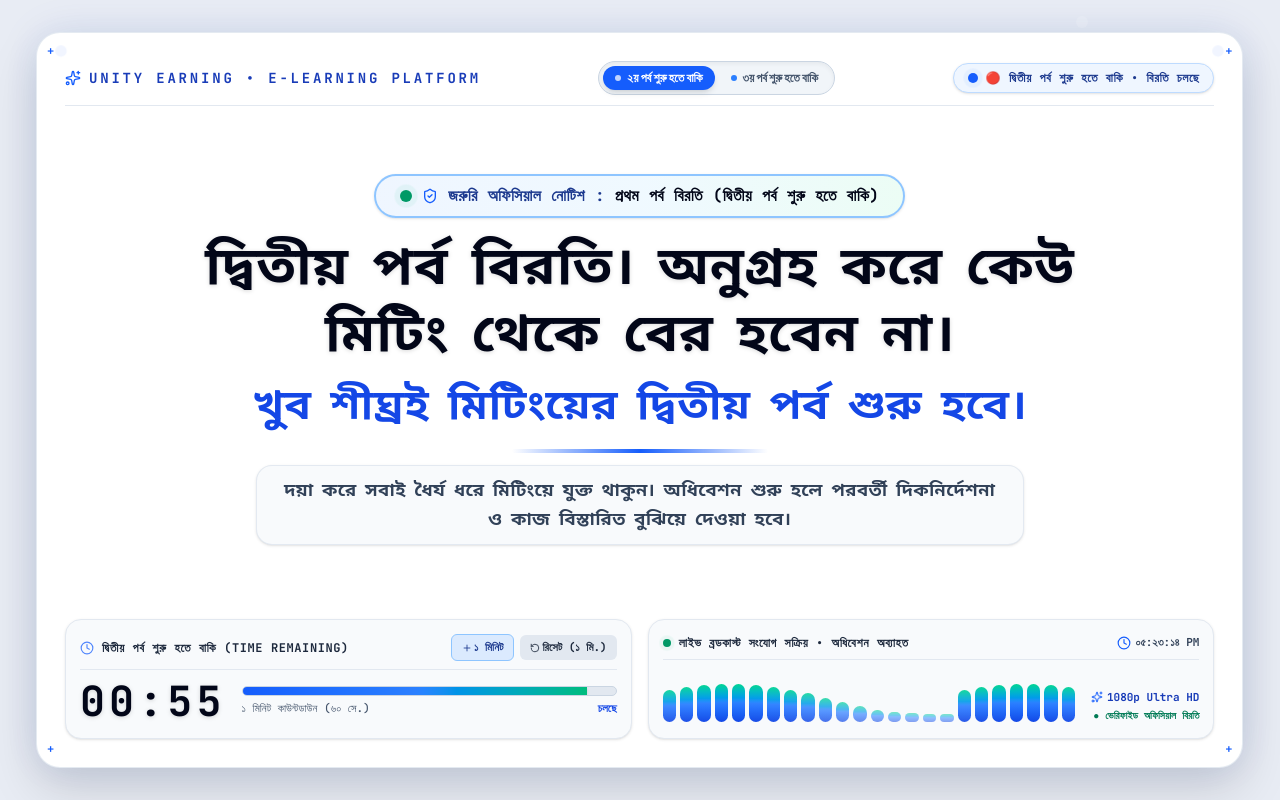
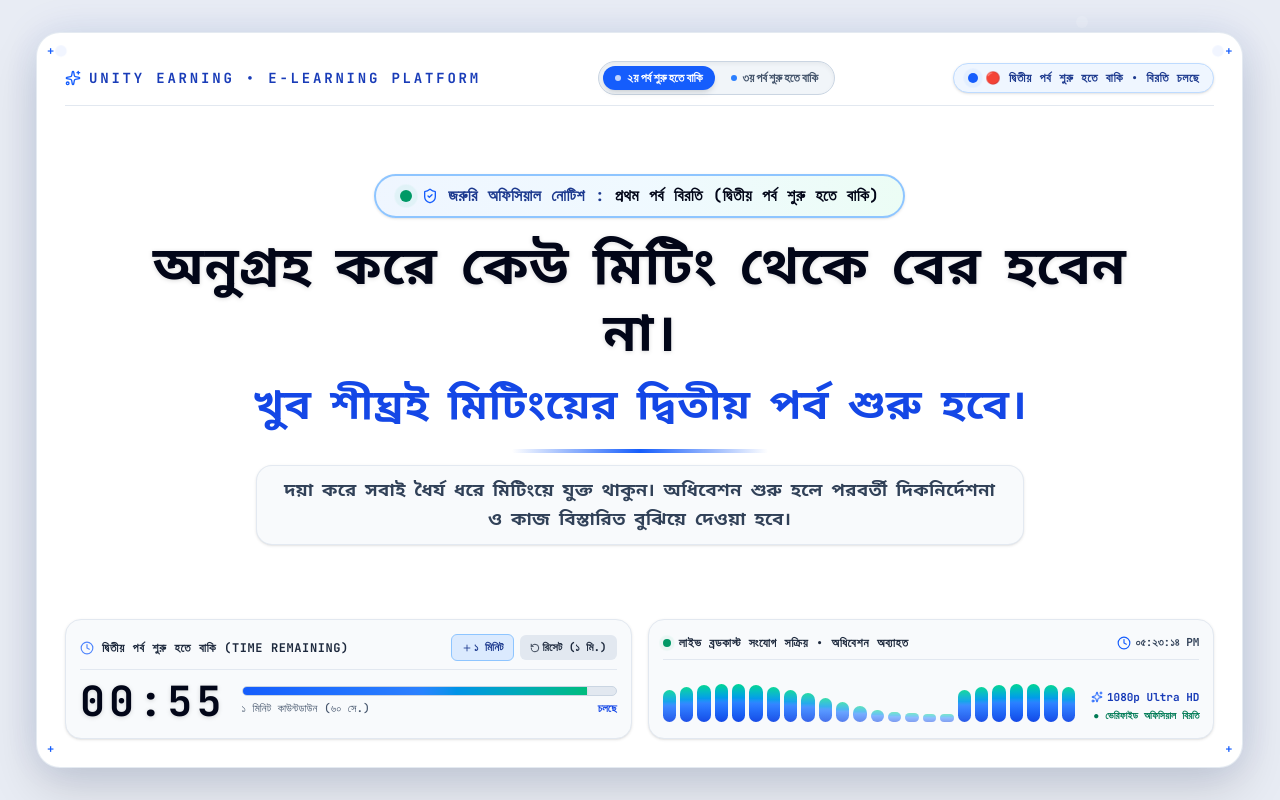
Before and after one commit to kazih6684-netizen/Jhhgff, a React (Vite) app: page / in a window 1280 px wide. Built offline with nearby package versions, Linux system fonts and the light colour scheme; a web font is replaced by a local one.

Commit message:
fix: update Bengali headlines for clarity
Refined messaging in break and start states to maintain professional tone and improve readability for meeting participants.

```diff
--- a/src/App.tsx
+++ b/src/App.tsx
@@ -15,7 +15,7 @@ const DEFAULT_STATE: MeetingState = {
   currentPart: 'part2',
   title: 'Unity Earning E-learning Platform Official Counselling Meeting',
   subtitle: 'আমাদের অফিসিয়াল কাউন্সেলিং ও দিকনির্দেশনা সেশন',
-  bengaliHeadline: 'দ্বিতীয় পর্ব বিরতি। অনুগ্রহ করে কেউ মিটিং থেকে বের হবে না।',
+  bengaliHeadline: 'অনুগ্রহ করে কেউ মিটিং থেকে বের হবেন না।',
   bengaliBody: 'খুব শীঘ্রই মিটিংয়ের দ্বিতীয় পর্ব শুরু হবে। দয়া করে সবাই ধৈর্য ধরে মিটিংয়ে যুক্ত থাকুন।',
   statusBadge: '🔴 দ্বিতীয় পর্ব শুরু হতে বাকি • বিরতি চলছে',
   countdownSeconds: 60, // Strictly 1 minute (60s -> 0s)
@@ -49,7 +49,7 @@ export default function App() {
         loaded.currentPart = loaded.currentPart || 'part2';
         loaded.bengaliHeadline = loaded.currentPart === 'part3'
           ? 'তৃতীয় পর্ব বিরতি। অনুগ্রহ করে কেউ মিটিং থেকে বের হবে না।'
-          : 'দ্বিতীয় পর্ব বিরতি। অনুগ্রহ করে কেউ মিটিং থেকে বের হবেন না।';
+          : 'অনুগ্রহ করে কেউ মিটিং থেকে বের হবেন না।';
         loaded.bengaliBody = loaded.currentPart === 'part3'
           ? 'খুব শীঘ্রই মিটিংয়ের তৃতীয় পর্ব শুরু হবে।'
           : 'খুব শীঘ্রই মিটিংয়ের দ্বিতীয় পর্ব শুরু হবে।';
@@ -59,7 +59,7 @@ export default function App() {
       } else if (sessionActiveMode === 'started') {
         loaded.theme = 'cyber-cyan';
         loaded.statusBadge = '🔴 LIVE COUNSELLING MEETING • সম্প্রচার চলছে';
-        loaded.bengaliHeadline = 'আমাদের কাউন্সেলিং সেমিনার মিটিংয়ের দ্বিতীয় পর্ব শুরু হয়েছে!';
+        loaded.bengaliHeadline = 'আমাদের কাউন্সেলিং সেমিনার মিটিংয়ের দ্বিতীয় পর্ব শুরু হয়েছে।';
         loaded.bengaliBody = 'সবাই মনোযোগ সহকারে কাউন্সেলিং মিটিংটি কন্টিনিউ করুন।';
       } else if (sessionActiveMode === 'ended') {
         loaded.theme = 'royal-emerald';
--- a/src/components/MeetingScreen.tsx
+++ b/src/components/MeetingScreen.tsx
@@ -172,7 +172,7 @@ export const MeetingScreen: React.FC<Props> = ({
         theme: 'monochrome-clean',
         statusBadge: isPart2 ? '🔴 দ্বিতীয় পর্ব শুরু হতে বাকি • বিরতি চলছে' : '🔴 তৃতীয় পর্ব শুরু হতে বাকি • বিরতি চলছে',
         bengaliHeadline: isPart2
-          ? 'দ্বিতীয় পর্ব বিরতি। অনুগ্রহ করে কেউ মিটিং থেকে বের হবে না।'
+          ? 'অনুগ্রহ করে কেউ মিটিং থেকে বের হবেন না।'
           : 'তৃতীয় পর্ব বিরতি। অনুগ্রহ করে কেউ মিটিং থেকে বের হবে না।',
         bengaliBody: isPart2
           ? 'খুব শীঘ্রই মিটিংয়ের দ্বিতীয় পর্ব শুরু হবে। দয়া করে সবাই ধৈর্য ধরে মিটিংয়ে যুক্ত থাকুন।'
@@ -194,7 +194,7 @@ export const MeetingScreen: React.FC<Props> = ({
         mode: 'started',
         theme: 'cyber-cyan',
         statusBadge: '🔴 LIVE COUNSELLING MEETING • সম্প্রচার চলছে',
-        bengaliHeadline: 'আমাদের অফিসিয়াল কাউন্সেলিং মিটিংয়ের দ্বিতীয় পর্ব শুরু হয়েছে!',
+        bengaliHeadline: 'আমাদের কাউন্সেলিং সেমিনার মিটিংয়ের দ্বিতীয় পর্ব শুরু হয়েছে।',
         bengaliBody: 'সবাই মনোযোগ সহকারে কাউন্সেলিং মিটিংটি কন্টিনিউ করুন। মিটিং শেষ হলে সম্পূর্ণ কাজ বিস্তারিত বুঝিয়ে দেওয়া হবে।',
         isCountdownActive: false,
       });
@@ -210,7 +210,7 @@ export const MeetingScreen: React.FC<Props> = ({
         theme: 'monochrome-clean',
         statusBadge: isPart2 ? '🔴 দ্বিতীয় পর্ব শুরু হতে বাকি • বিরতি চলছে' : '🔴 তৃতীয় পর্ব শুরু হতে বাকি • বিরতি চলছে',
         bengaliHeadline: isPart2
-          ? 'দ্বিতীয় পর্ব বিরতি। অনুগ্রহ করে কেউ মিটিং থেকে বের হবে না।'
+          ? 'অনুগ্রহ করে কেউ মিটিং থেকে বের হবেন না।'
           : 'তৃতীয় পর্ব বিরতি। অনুগ্রহ করে কেউ মিটিং থেকে বের হবে না।',
         bengaliBody: isPart2
           ? 'খুব শীঘ্রই মিটিংয়ের দ্বিতীয় পর্ব শুরু হবে। দয়া করে সবাই ধৈর্য ধরে মিটিংয়ে যুক্ত থাকুন।'
@@ -376,7 +376,7 @@ export const MeetingScreen: React.FC<Props> = ({
                 : 'text-slate-950 drop-shadow-sm'
             }`}
           >
-            {state.bengaliHeadline || 'আমাদের অফিসিয়াল কাউন্সেলিং মিটিংয়ের দ্বিতীয় পর্ব শুরু হয়েছে!'}
+            {state.bengaliHeadline || 'আমাদের কাউন্সেলিং সেমিনার মিটিংয়ের দ্বিতীয় পর্ব শুরু হয়েছে।'}
           </h1>
 
           {/* Electric Divider Line */}
@@ -662,7 +662,7 @@ export const MeetingScreen: React.FC<Props> = ({
               {state.bengaliHeadline && !state.bengaliHeadline.includes('অনুরোধ')
                 ? state.bengaliHeadline
                 : (isPart2
-                  ? 'দ্বিতীয় পর্ব বিরতি। অনুগ্রহ করে কেউ মিটিং থেকে বের হবে না।'
+                  ? 'অনুগ্রহ করে কেউ মিটিং থেকে বের হবেন না।'
                   : 'তৃতীয় পর্ব বিরতি। অনুগ্রহ করে কেউ মিটিং থেকে বের হবে না।')}
             </h1>
 
```
